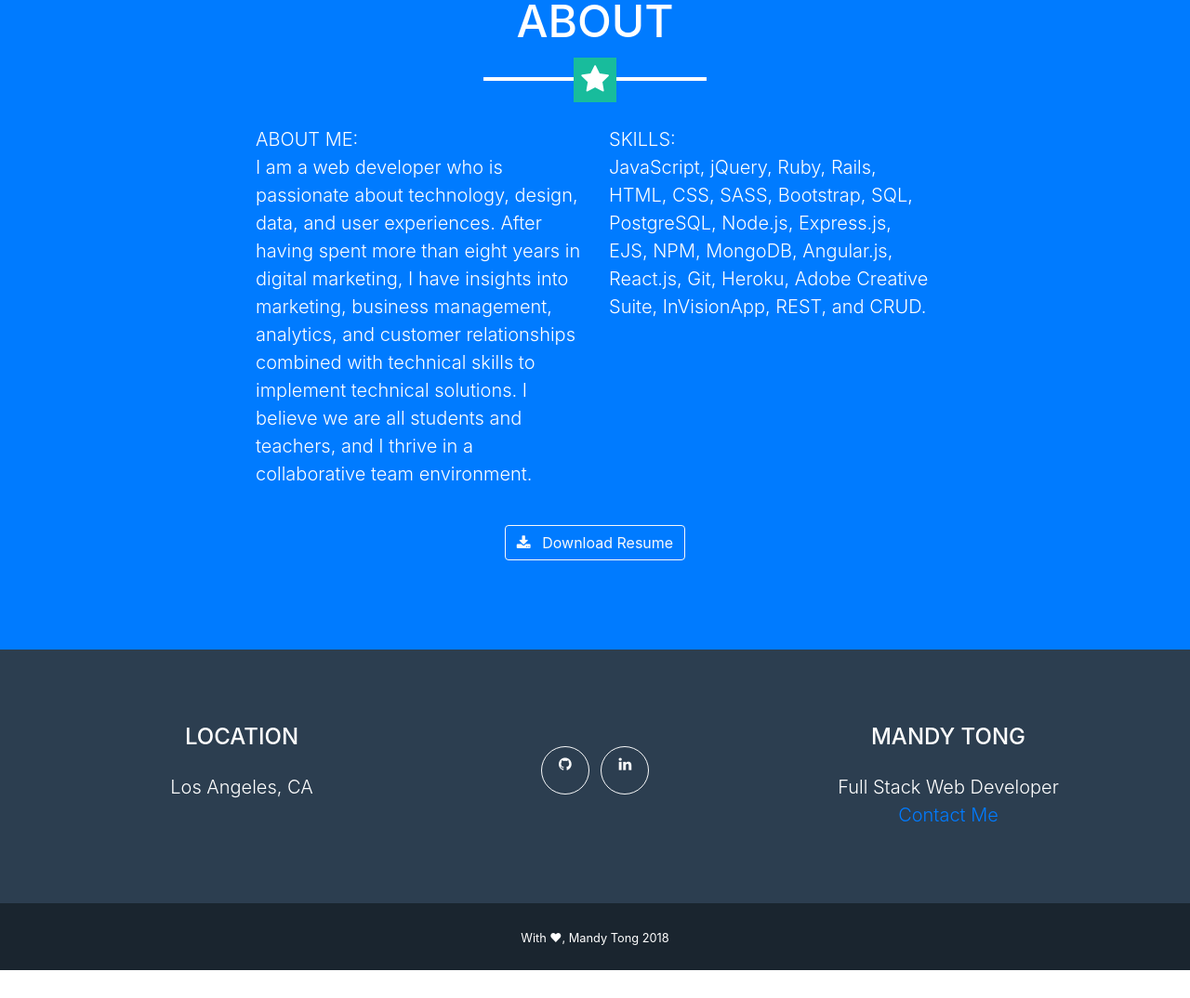
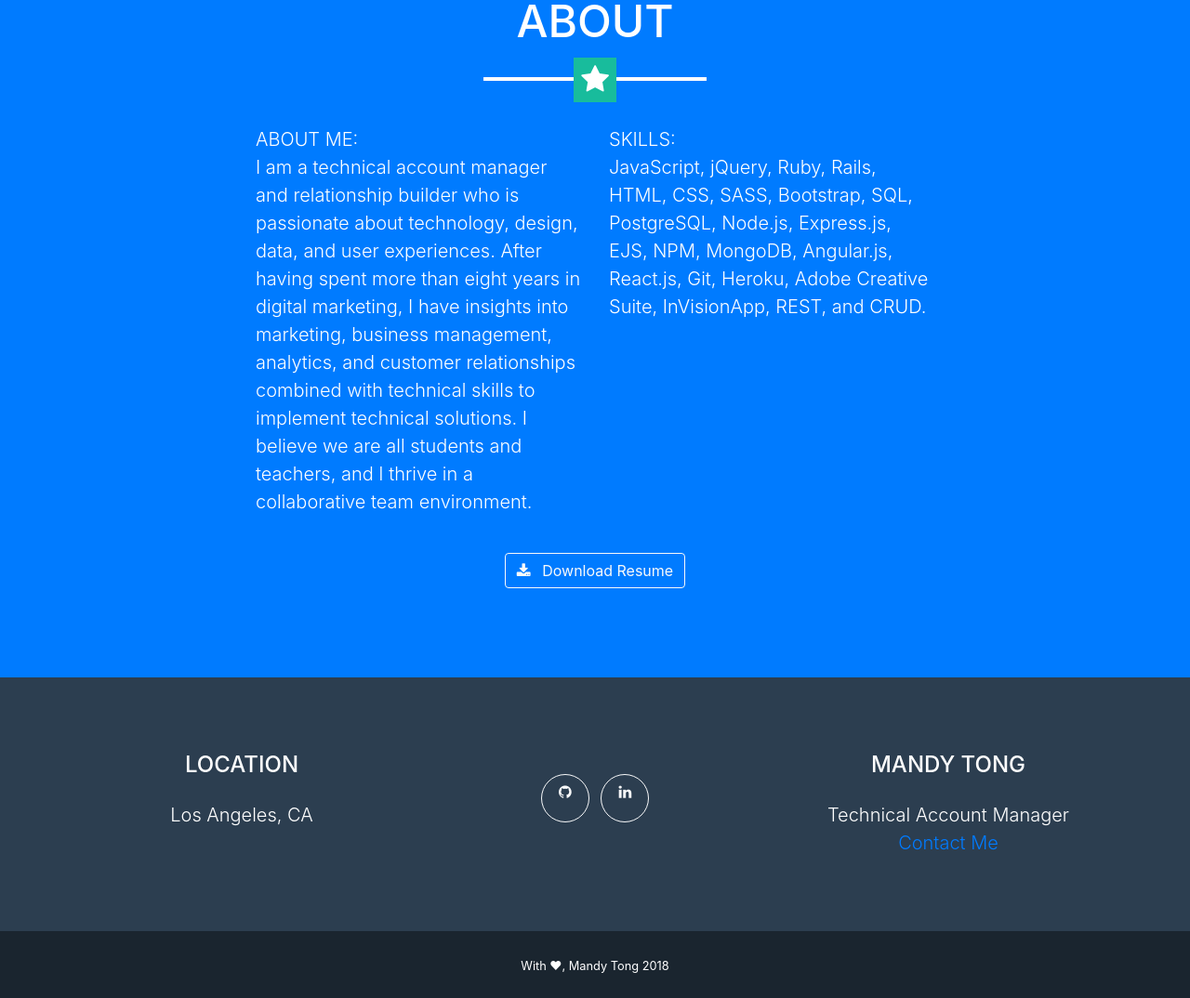
Before and after one commit to draconis79/mandy_tong, a website with bundled scripts: page index.html in a window 1280 px wide. Shown: the part 1456-2530 px from the top of the page at 93% size. Before the commit the page ends 2500 px from the top, so only its background shows below. Built offline with nearby package versions, Linux system fonts and the light colour scheme; files whose address does not match are found by name.

Commit message:
updated about section

```diff
--- a/index.html
+++ b/index.html
@@ -64,7 +64,7 @@
         <img class="img-fluid mb-5 d-block mx-auto" src="#" alt="">
         <h1 class="text-uppercase mb-0">Mandy Tong</h1>
         <hr class="star-light">
-        <h2 class="font-weight-light mb-0">Full Stack Web Developer - Digital Marketer</h2>
+        <h2 class="font-weight-light mb-0">Technical Account Manager - Digital Marketer</h2>
       </div>
     </header>
 
@@ -147,7 +147,7 @@
           <div class="col-lg-4 ml-auto">
             <p class="lead">ABOUT ME:
               <br />
-              I am a web developer who is passionate about technology, design, data, and user experiences. After having spent more than eight years in digital marketing, I have insights into marketing, business management, analytics, and customer relationships combined with technical skills to implement technical solutions. I believe we are all students and teachers, and I thrive in a collaborative team environment.</p>
+              I am a technical account manager and relationship builder who is passionate about technology, design, data, and user experiences. After having spent more than eight years in digital marketing, I have insights into marketing, business management, analytics, and customer relationships combined with technical skills to implement technical solutions. I believe we are all students and teachers, and I thrive in a collaborative team environment.</p>
           </div>
           <div class="col-lg-4 mr-auto">
             <p class="lead">SKILLS:
@@ -204,7 +204,7 @@
           </div>
           <div class="col-md-4">
             <h4 class="text-uppercase mb-4">Mandy Tong</h4>
-            <p class="lead mb-0">Full Stack Web Developer
+            <p class="lead mb-0">Technical Account Manager
               <br />
               <a href="mailto:mandy.tong.79@gmail.com">Contact Me</a></p>
           </div>
```
